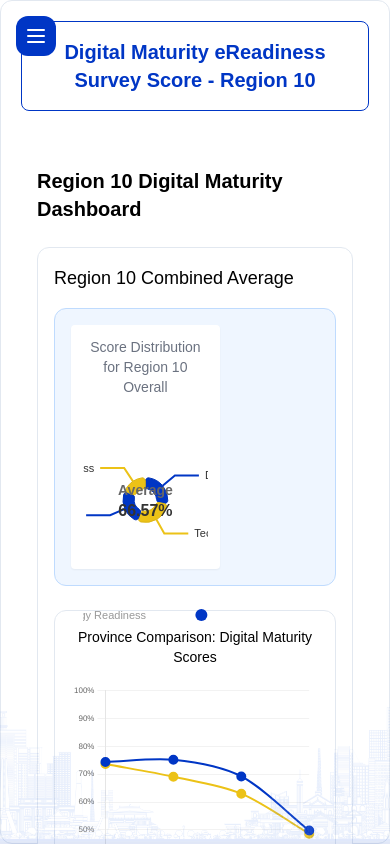
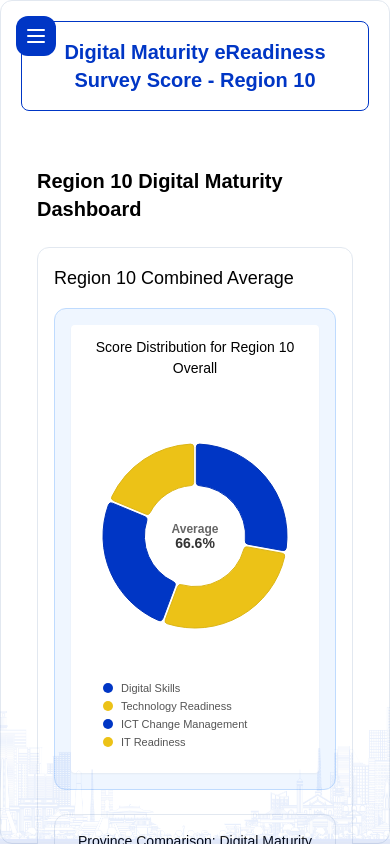
Before and after one commit to eDTR10/dmers, a React (Vite) app: page /dashboard in a window 390 px wide. Built offline with nearby package versions, Linux system fonts and the light colour scheme; a web font is replaced by a local one.

Commit message:
feat: Dashboard Responsive

```diff
--- a/src/screens/dashboard/DashboardComponents.tsx
+++ b/src/screens/dashboard/DashboardComponents.tsx
@@ -236,13 +236,13 @@ const DashboardComponents = () => {
                         <div className="mb-6 bg-blue-50 border border-blue-200 rounded-lg p-4">
 
 
-                            <div className="flex flex-col lg:flex-row">
+                            <div className="flex flex-col lg:flex-row ">
                                 {/* Charts Container */}
-                                <div className="flex flex-col md:flex-row gap-4 lg:w-3/5">
+                                <div className="flex flex-col gap-4 w-full">
 
                                     {/* Region Radar Chart */}
-                                    <div className="md:w-full lg:w-1/2 mt-4 md:mt-0">
-                                        <div className="bg-white p-3 rounded shadow-sm h-full">
+                                    <div className="w-full mt-4 md:mt-0 flex justify-center">
+                                        <div className="bg-white p-3 rounded w-full shadow-sm h-full">
                                             <ProvinceRadarChart
                                                 categories={assessmentCategories}
                                                 values={[
@@ -504,9 +504,9 @@ const DashboardComponents = () => {
                                         <span className="text-sm text-gray-500 ml-2">({lguCount} LGUs with data)</span>
                                     </h3>
 
-                                    <div className="flex flex-col md:flex-row">
+                                    <div className="flex flex-col ">
                                         {/* Radar Chart */}
-                                        <div className="md:w-2/5 mt-4 md:mt-0">
+                                        <div className=" mt-4 ">
                                             <div className="bg-white p-3 rounded shadow-sm h-full">
                                                 <ProvinceRadarChart
                                                     categories={assessmentCategories}
@@ -519,7 +519,7 @@ const DashboardComponents = () => {
                                         </div>
 
                                         {/* Metric Cards */}
-                                        <div className="grid grid-cols-1 md:grid-cols-5 gap-4 mb-4 md:mb-0 md:w-3/5">
+                                        <div className="grid grid-cols-1 md:grid-cols-1 gap-4 mb-4 ">
                                             <div className="bg-white p-3 rounded shadow-sm">
                                                 <div className="text-sm text-gray-500">Overall Score</div>
                                                 <div className="text-xl font-bold text-blue-600">{selectedOverallScore.toFixed(2)}%</div>
--- a/src/screens/dashboard/chart-components/ProvinceRadarChartProps.tsx
+++ b/src/screens/dashboard/chart-components/ProvinceRadarChartProps.tsx
@@ -1,4 +1,4 @@
-import { useMemo } from 'react';
+import { useMemo, useRef, useEffect, useState } from 'react';
 import { ResponsivePie } from '@nivo/pie';
 
 interface ProvinceRadarChartProps {
@@ -14,8 +14,12 @@ export const ProvinceRadarChart = ({
     values,
     provinceName,
     color,
-    showDataLabels = true  // Add this prop with default value
+    showDataLabels = true
 }: ProvinceRadarChartProps) => {
+    const containerRef = useRef<HTMLDivElement>(null);
+    const [containerWidth, setContainerWidth] = useState<number>(0);
+    const [containerHeight, setContainerHeight] = useState<number>(0);
+
     // Function to get different colors for each category based on the main color
     const getColorForCategory = (category: string, baseColor: string) => {
         const colorMap: Record<string, string> = {
@@ -42,30 +46,112 @@ export const ProvinceRadarChart = ({
     const totalScore = values.reduce((sum, val) => sum + val, 0);
     const averageScore = totalScore / values.length;
 
+    // Update container dimensions on resize
+    useEffect(() => {
+        const updateDimensions = () => {
+            if (containerRef.current) {
+                setContainerWidth(containerRef.current.clientWidth);
+                // Set height based on width for responsive aspect ratio
+                // Limit the height to a reasonable value
+                const calculatedHeight = Math.min(500, Math.max(350, containerRef.current.clientWidth * 0.7));
+                setContainerHeight(calculatedHeight);
+            }
+        };
+
+        // Initial size calculation
+        updateDimensions();
+
+        // Add resize listener
+        window.addEventListener('resize', updateDimensions);
+
+        // Clean up
+        return () => window.removeEventListener('resize', updateDimensions);
+    }, []);
+
+    // Calculate responsive font sizes and margins
+    const legendFontSize = containerWidth < 400 ? 9 : containerWidth < 600 ? 11 : 13;
+    const arcLabelFontSize = containerWidth < 400 ? 11 : containerWidth < 600 ? 13 : 15;
+    const centerTextSize = containerWidth < 400 ? 14 : containerWidth < 600 ? 16 : 18;
+    const centerSubTextSize = containerWidth < 400 ? 12 : containerWidth < 600 ? 14 : 16;
+    const titleFontSize = containerWidth < 400 ? 14 : containerWidth < 600 ? 16 : 18;
+
+    // Calculate bottom margin based on container width and categories count
+    const getBottomMargin = () => {
+        if (containerWidth < 400) {
+            return categories.length > 3 ? 120 : 100;
+        } else if (containerWidth < 600) {
+            return categories.length > 3 ? 100 : 80;
+        } else {
+            return categories.length > 3 ? 80 : 60;
+        }
+    };
+
+    // Determine legend configuration based on container width
+    const legendConfig = containerWidth < 500 ? {
+        anchor: 'bottom',
+        direction: 'column',
+        translateY: getBottomMargin() - 10, // Position the column legend closer to the chart
+        translateX: 0,
+        itemWidth: Math.min(containerWidth - 40, 200),
+        itemHeight: 18,
+        itemsSpacing: 0, // Add spacing between items in column layout
+    } : {
+        anchor: 'bottom',
+        direction: 'row',
+        translateY: getBottomMargin() - 20,
+        translateX: 0,
+        itemsSpacing: 25, // Add spacing between items in row layout
+        itemWidth: Math.min(110, (containerWidth - 40) / categories.length),
+        itemHeight: 20
+    };
+
     return (
-        <div style={{ height: 220 }}>
-            <div className="text-center mb-2 text-gray-500 text-sm">
+        <div className="w-full flex justify-center">
+            {/* Set a max-width container that's centered */}
+            <div ref={containerRef} className="w-full max-w-[700px] flex flex-col items-center">
+                <div className="text-center mb-4 font-medium" style={{ fontSize: titleFontSize }}>
                     Score Distribution for {provinceName}
                 </div>
+                <div style={{ height: containerHeight }} className="w-full mt-4">
                     <ResponsivePie
                         data={chartData}
-                margin={{ top: 10, right: 40, bottom: 40, left: 40 }}
-                innerRadius={0.5}
-                padAngle={0.5}
+                        margin={{
+                            top: 20,
+                            right: containerWidth < 500 ? 20 : 180,
+                            bottom: getBottomMargin(),
+                            left: containerWidth < 500 ? 20 : 180
+                        }}
+                        innerRadius={0.55}
+                        padAngle={1.5}
                         cornerRadius={3}
                         activeOuterRadiusOffset={8}
                         borderWidth={1}
                         borderColor={{ from: 'color', modifiers: [['darker', 0.2]] }}
-                colors={{ datum: 'data.color' }} // Use this to ensure colors from chartData are used
+                        colors={{ datum: 'data.color' }}
+                        // Enhanced link labels for better readability
                         arcLinkLabelsSkipAngle={10}
                         arcLinkLabelsTextColor="#333333"
                         arcLinkLabelsThickness={2}
                         arcLinkLabelsColor={{ from: 'color' }}
-                arcLabelsSkipAngle={10}
-                arcLabelsTextColor={{ from: 'color', modifiers: [['darker', 2]] }}
-                // Control display of arc labels based on showDataLabels prop
-                arcLabel={showDataLabels ? d => `${d.value.toFixed(2)}%` : () => ''}
-                enableArcLabels={showDataLabels}
+                        // Optimize text label display
+                        arcLabelsSkipAngle={containerWidth < 400 ? 20 : 10}
+                        // arcLabelsTextColor="#fff"
+                        arcLabel={showDataLabels ? d => `${d.value.toFixed(1)}%` : () => ''}
+                        // enableArcLabels={false}
+                        // arcLinkLabelsOffset={containerWidth < 500 ? -24 : 10}
+                        enableArcLabels={containerWidth < 500 ? true : false}
+                        arcLabelsTextColor="black"
+
+                        enableArcLinkLabels={containerWidth < 500 ? false : true}
+
+                        // Responsive text size for arc labels
+                        theme={{
+                            labels: {
+                                text: {
+
+                                }
+                            }
+                        }}
                         defs={[
                             {
                                 id: 'dots',
@@ -83,24 +169,35 @@ export const ProvinceRadarChart = ({
                                 color: 'rgba(255, 255, 255, 0.3)',
                                 rotation: -45,
                                 lineWidth: 6,
-                        spacing: 10
+                                spacing: 20
                             }
                         ]}
+                        // Improved legend configuration
                         legends={[
                             {
-                        anchor: 'bottom',
-                        direction: 'row',
+                                ...legendConfig,
                                 justify: false,
-                        translateX: 0,
-                        translateY: 40,
-                        itemsSpacing: 100, // Reduced spacing to fit all items
-                        itemWidth: 80,
-                        itemHeight: 20,
-                        itemTextColor: '#999',
+                                itemTextColor: '#555',
                                 itemDirection: 'left-to-right',
                                 itemOpacity: 1,
-                        symbolSize: 12,
+                                symbolSize: containerWidth < 400 ? 10 : 14,
                                 symbolShape: 'circle',
+                                effects: [
+                                    {
+                                        on: 'hover',
+                                        style: {
+                                            itemTextColor: '#000',
+                                            symbolSize: containerWidth < 400 ? 12 : 16
+                                        }
+                                    }
+                                ],
+                                // Responsive text styling
+                                ...(({
+                                    itemTextProps: {
+                                        fontSize: legendFontSize,
+                                        textAnchor: 'start'
+                                    }
+                                } as any))
                             }
                         ]}
                         // Add the average score in the center of the pie
@@ -113,11 +210,11 @@ export const ProvinceRadarChart = ({
                                 <g>
                                     <text
                                         x={centerX}
-                                y={centerY - 10}
+                                        y={centerY - centerTextSize / 2}
                                         textAnchor="middle"
                                         dominantBaseline="central"
                                         style={{
-                                    fontSize: '14px',
+                                            fontSize: `${centerSubTextSize}px`,
                                             fontWeight: 'bold',
                                             fill: '#666'
                                         }}
@@ -126,21 +223,38 @@ export const ProvinceRadarChart = ({
                                     </text>
                                     <text
                                         x={centerX}
-                                y={centerY + 10}
+                                        y={centerY + centerTextSize / 2}
                                         textAnchor="middle"
                                         dominantBaseline="central"
                                         style={{
-                                    fontSize: '16px',
+                                            fontSize: `${centerTextSize}px`,
                                             fontWeight: 'bold',
                                             fill: '#333'
                                         }}
                                     >
-                                {averageScore.toFixed(2)}%
+                                        {averageScore.toFixed(1)}%
                                     </text>
                                 </g>
                             )
                         ]}
+                        // Improve tooltip readability
+                        tooltip={({ datum }) => (
+                            <div className="bg-white px-3 py-2 shadow-lg rounded-md border border-gray-200">
+                                <div className="flex items-center">
+                                    <div
+                                        className="w-3 h-3 mr-2 rounded-full"
+                                        style={{ backgroundColor: datum.color }}
                                     />
+                                    <span className="font-medium">{datum.label}</span>
+                                </div>
+                                <div className="mt-1 font-bold text-center">
+                                    {datum.value.toFixed(2)}%
+                                </div>
+                            </div>
+                        )}
+                    />
+                </div>
+            </div>
         </div>
     );
 };
```
Lines whose indentation alone changed are shown as unchanged.
